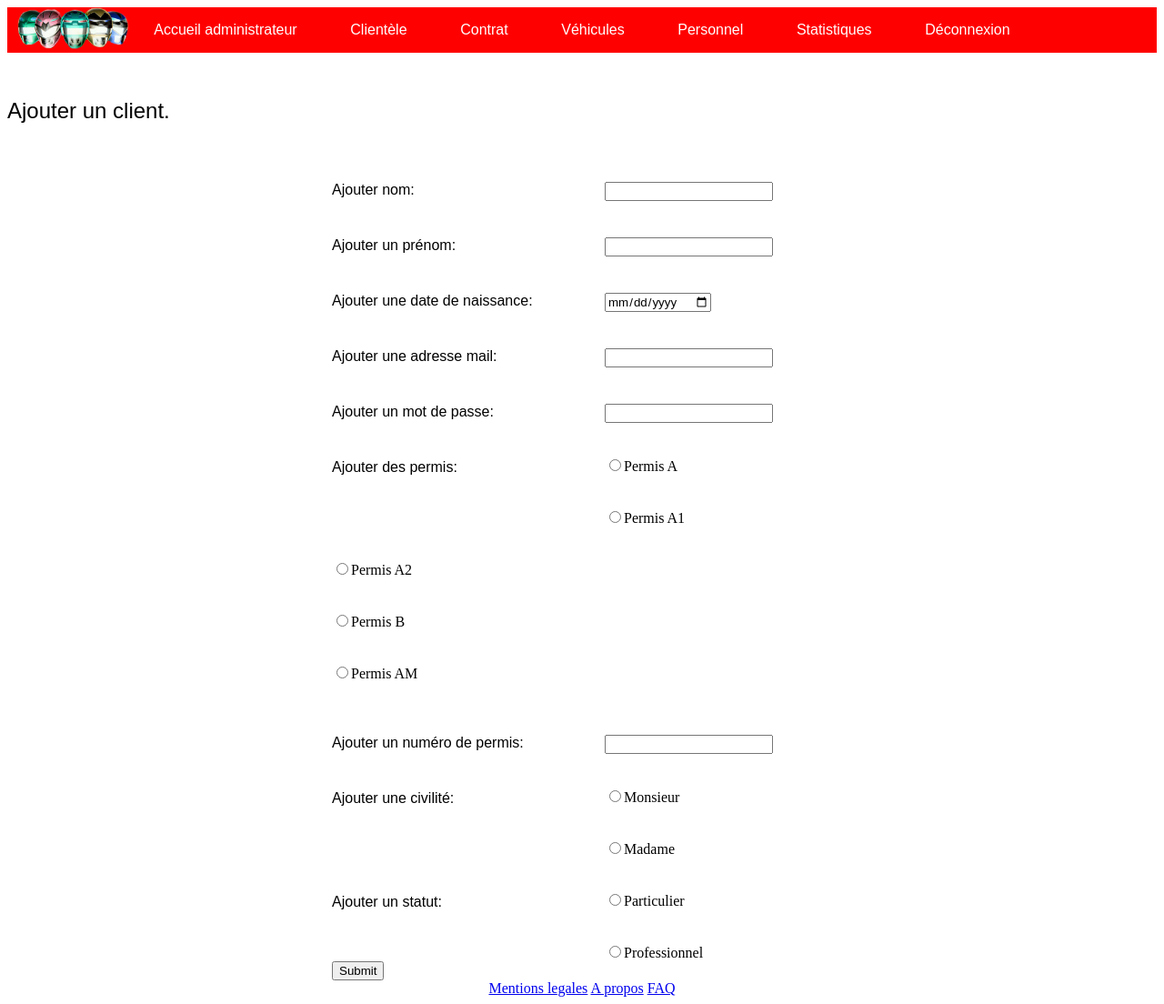
After one commit to Bjall/PowerRenters, a PHP site: page /adminaddcli.html in a window 1280 px wide. The commit adds this page. Shown: the whole page at 91% size. Run offline with PHP 8.4, Linux system fonts and the light colour scheme.

Commit message:
partie lucas

```diff
--- /dev/null
+++ b/adminaddcli.html
@@ -0,0 +1,110 @@
+<!DOCTYPE html>
+
+<html>
+
+<head>
+	<link rel="stylesheet" type="text/css" href="adminstyle.css">
+	<title>Administrateur</title>
+	<meta charset="UTF-8">
+</head>
+
+<body>
+	<nav class="bandeauadmin">
+		<img src="logopower.png" class="logopower">
+		<ul>
+			<li><a href="administrateur.html">Accueil administrateur</a></li>
+			<li>
+				<a href="#">Clientèle</a>
+				<ul>
+					<li><a href="listeclient.html">Afficher la liste des clients</a></li>
+					<li><a href="ajouterclient.html">Ajouter un client</a></li>
+				</ul>
+			</li>
+
+			<li>
+				<a href="#">Contrat</a>
+				<ul>
+					<li><a href="recherchercontrat.hmtl">Rechercher un contrat par numéro</a></li>
+					<li><a href="listecontrat.hmtl">Afficher la liste des contrats</a></li>
+					<li><a href="editercontrat.hmtl">Editer un contrat</a></li>
+					<li><a href="creercontrat.html">Créer un contrat</a></li>
+
+				</ul>
+			</li>
+
+			<li>
+				<a href="#">Véhicules</a>
+				<ul>
+					<li><a href="recherchermodele.html"> Rechercher un véhicule par modèle</a></li>
+					<li><a href="recherchemarque.html">Rechercher un véhicule par marque</a></li>
+					<li><a href="listevehicule.html">Afficher la liste des véhicules</a></li>
+					<li><a href="ajouterbehicule.html">Ajouterun véhicule</a></li>
+				</ul>
+			</li>
+
+			<li>
+				<a href="#">Personnel</a>
+				<ul>
+					<li><a href="rechercherpersonnel.html">Rechercher un membre par nom</a></li>
+					<li><a href="listepersonnel.html">Afficher la liste du personnel</a></li>
+					<li><a href="ajoutermembre.html">Ajouter un membre</a></li>
+				</ul>
+			</li>
+
+			<li>
+				<a href="adminstatistique.html">Statistiques</a>
+			</li>
+			<li>
+				<a href="#">Déconnexion</a>
+			</li>
+		</ul>
+	</nav>
+
+	<div>
+		<p class= "contenu">Ajouter un client.</p>
+		<!-- numero de permis, type de permis, civilite, statut -->
+	</div>
+	<div class="formulaire">
+
+		<label for="nomclient" class="contenuform"> Ajouter nom:</label><input  type="text" name="nomclient" class="contenuform"/> <br/>
+
+		<label for="prenomclient" class="contenuform">Ajouter un prénom:</label><input type="text" name="prenomclient" class="contenuform"/><br/>
+
+		<label for="datedenaissanceclient" class="contenuform">Ajouter une date de naissance:</label><input type="date" name="datedenaissanceclient" class="contenuform"/><br/>
+
+		<label for="mailclient" class="contenuform">Ajouter une adresse mail:</label><input type="text" name="mailclient" class="contenuform"/><br/>
+
+		<label for="mdpclient" class="contenuform">Ajouter un mot de passe:</label><input type="text" name="mdpclient" class="contenuform"/><br/>
+
+		<label for="typepermisclient" class="contenuform">Ajouter des permis:</label>
+		<input type="radio" name="typepermisclient" value="#" class="contenuform"/>Permis A<br/>
+		<input type="radio" name="typepermisclient" value="#" class="contenuform"/>Permis A1<br/>
+		<input type="radio" name="typepermisclient" value="#" class="contenuform"/>Permis A2<br/>
+		<input type="radio" name="typepermisclient" value="#" class="contenuform"/>Permis B<br/>
+		<input type="radio" name="typepermisclient" value="#" class="contenuform"/>Permis AM<br/><br/>
+
+		<label for="numpermisclient" class="contenuform">Ajouter un numéro de permis:</label><input type="text" name="numpermisclient" class="contenuform"/><br/>
+
+		<label for="civiliteclient" class="contenuform"> Ajouter une civilité:</label>
+		<input type="radio" name="civiliteclient" value="#" class="contenuform"/>Monsieur<br/>
+		<input type="radio" name="civiliteclient" value="#" class="contenuform"/>Madame<br/>
+
+		<label for="statutclient" class="contenuform"> Ajouter un statut:</label>
+		<input  type="radio" name="statutclient" class="contenuform"/>Particulier<br/>
+		<input  type="radio" name="statutclient" class="contenuform"/>Professionnel<br/>
+
+
+		<input type="submit" name="submit" class="soumettre"/><br/>
+
+	</div>
+
+</body>
+
+<footer>
+	<a href="mentionlegales.html">Mentions legales</a>
+	<a href="apropos.html"> A propos</a>
+	<a href="FAQ">FAQ</a>
+</footer>
+
+
+</html>
--- a/administrateur.html
+++ b/administrateur.html
@@ -9,15 +9,15 @@
 </head>
 
 <body>
-	<img src="logopower.png" class="logopower">
 	<nav class="bandeauadmin">
+		<img src="logopower.png" class="logopower">
 		<ul>
 			<li><a href="administrateur.html">Accueil administrateur</a></li>
 			<li>
 				<a href="#">Clientèle</a>
 				<ul>
 					<li><a href="listeclient.html">Afficher la liste des clients</a></li>
-					<li><a href="ajouterclient.html">Ajouter un client</a></li>
+					<li><a href="adminaddcli.html">Ajouter un client</a></li>
 				</ul>
 			</li>
 
--- a/adminstyle.css
+++ b/adminstyle.css
@@ -106,7 +106,6 @@ html{
 
 footer {
 	width: 100%;
-    position: absolute;
     bottom: 0;
     text-align: center;
 }
--- a/fiche.html
+++ b/fiche.html
@@ -6,6 +6,7 @@
 
 	<link href="https://fonts.googleapis.com/css?family=Anton" rel="stylesheet">
 	<link href="https://fonts.googleapis.com/css?family=Roboto|Slabo+27px" rel="stylesheet">
+	<meta charset="utf-8">
 </head>
 <body>
 	<nav id="menuhaut">
@@ -175,7 +176,7 @@ post: info dans la requete http</p> type input: text zone monoligne, password pe
 <option value="	1970	" >	1970	</option>
 </select> -->
 <div class="validation">
-<input type="submit" id="ok">
+<input type="submit" class="ok">
 </div>
 </form>
 
--- a/fiche_vehicule.html
+++ b/fiche_vehicule.html
@@ -42,7 +42,7 @@
 					<div class="form_part"><label class="formtitre">Date de début:</label><input type="date" class="formsecondinput" id="calendarone"/></div>
 					<div class="form_part"><label class="formtitre">Date de fin:</label><input type="date" class="formsecondinput" id="calendartwo"/></div>
 					<div class="form_part"><label class="formtitre">Ville:</label><input type="text" class="formsecondinput"/></div>
-					<div class="validation"><input type="submit" id="ok"></div>
+					<div class="validation"><input type="submit" id="okfiche"></div>
 				</form>
 			</section>
 		</div>
--- a/index.html
+++ b/index.html
@@ -4,6 +4,7 @@
 	<title>Allez allez</title>
 	<link rel="stylesheet" type="text/css" href="style.css"/>
 	<link href="https://fonts.googleapis.com/css?family=Anton" rel="stylesheet">
+	<meta charset="utf-8">
 
 
 </head>
```
Also changed, not shown: style.css (+17 -2 lines).
